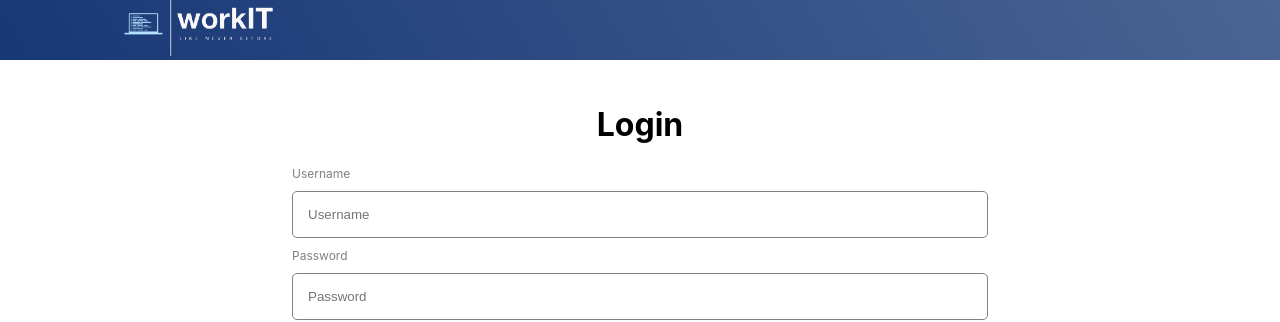
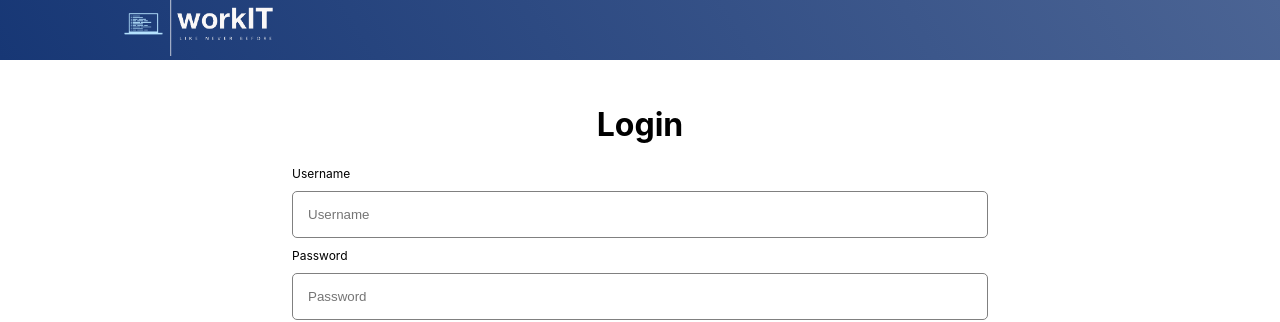
Before and after one commit to product-development-project/front-end, a React (Create React App) app: page /login in a window 1280 px wide. Shown: the top 322 px of the page. Built offline with nearby package versions, Linux system fonts and the light colour scheme.

Commit message:
changed color

```diff
--- a/src/components/UI/Form/style.css
+++ b/src/components/UI/Form/style.css
@@ -18,7 +18,7 @@
 
   label {
     font-size: 12px;
-    color: grey;
+    color: black;
   }
   span {
     font-size: 12px;
```
